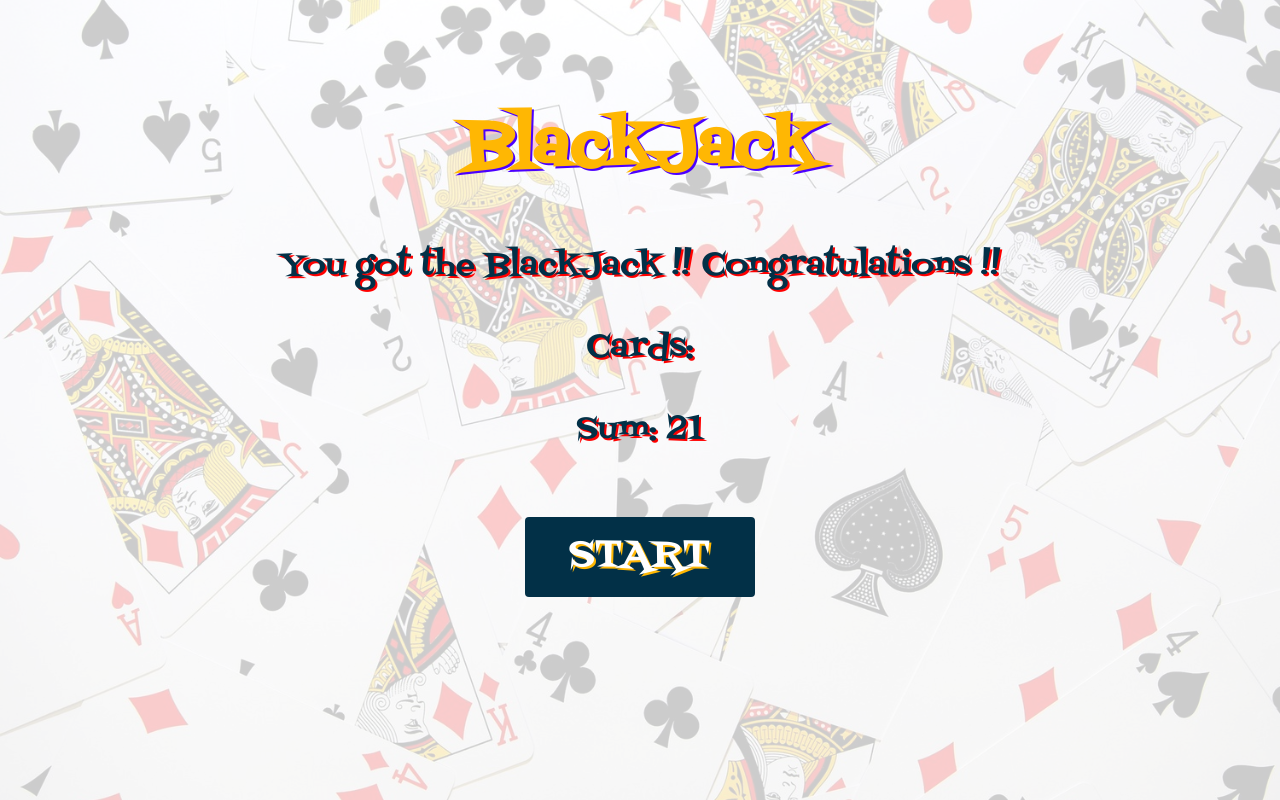
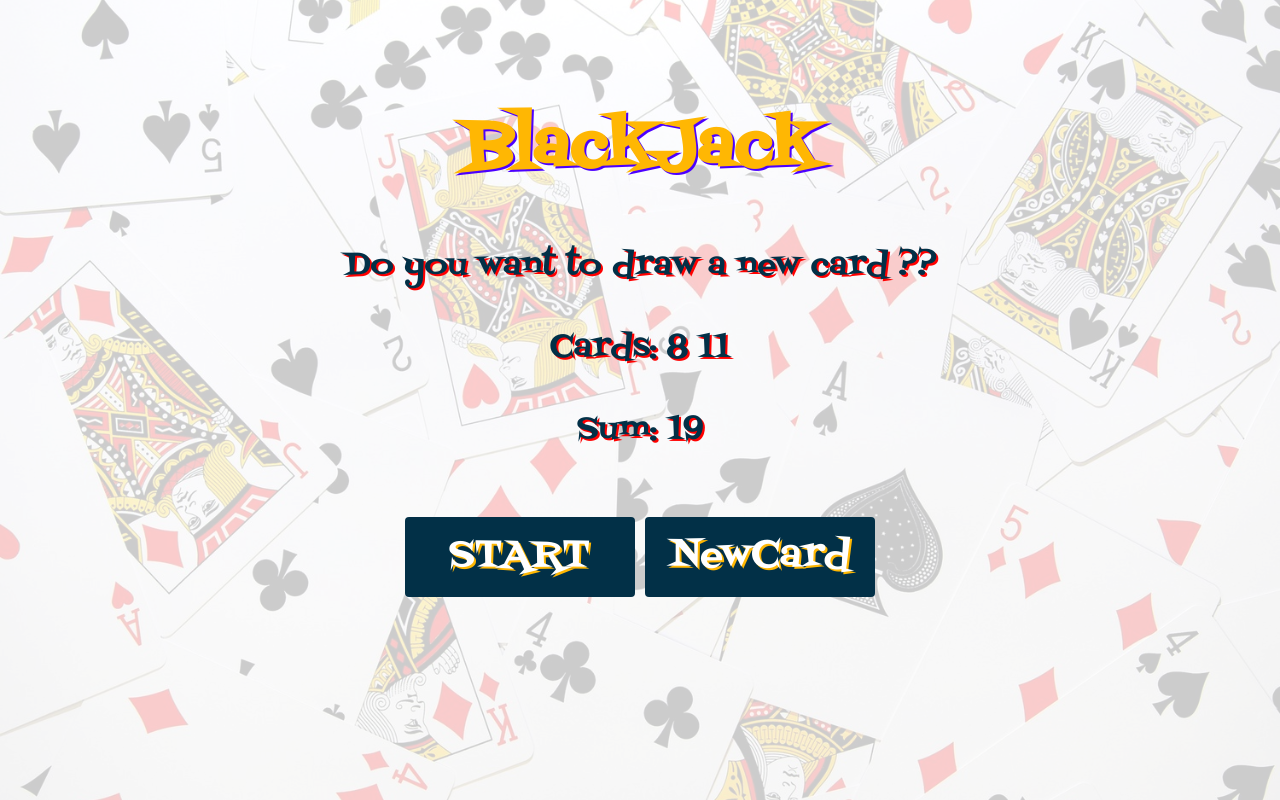
Before and after one commit to suyashgujar/blackjack-card-game, a plain HTML site: page index.html in a window 1280 px wide. Both pictures are taken after a click on the button "START". Drawn offline with Linux system fonts and the light colour scheme.

Commit message:
newCard function added

```diff
--- a/index.css
+++ b/index.css
@@ -31,7 +31,7 @@ h1{
 
 }
 
-#start{
+.btn{
     width: 230px;
     height: 80px;
     margin-top: 30px;
--- a/index.html
+++ b/index.html
@@ -9,9 +9,10 @@
 <body>
     <h1>BlackJack</h1>
     <p id="message-el">Do you want to play?</p>
-    <p>Cards:</p>
+    <p id = "cards-el">Cards:</p>
     <p id="sum-el">Sum:</p>
-    <button id="start" onclick="start()">START</button>
+    <button class="btn" onclick="startGame()">START</button>
+    <button class="btn" onclick="newCard()">NewCard</button>
     <script src="index.js"></script>
 </body>
 </html>
--- a/index.js
+++ b/index.js
@@ -1,5 +1,6 @@
-let firstCard = 10
+let firstCard = 8
 let secondCard = 11
+let card = 6
 
 let sum = firstCard + secondCard
 
@@ -9,9 +10,11 @@ let isAlive = true
 let message = ""
 let messageEL = document.getElementById("message-el")
 let sumEL = document.getElementById("sum-el")
+let cardsEl = document.getElementById("cards-el")
 
-function start(){
+function startGame(){
 
+    cardsEl.textContent = "Cards: " + firstCard + "  " + secondCard
     sumEL.textContent = "Sum: " + sum
 
 
@@ -30,3 +33,8 @@ function start(){
     messageEL.textContent = message
 
 }
+
+function newCard(){
+    sum += card
+    startGame()
+}
```
